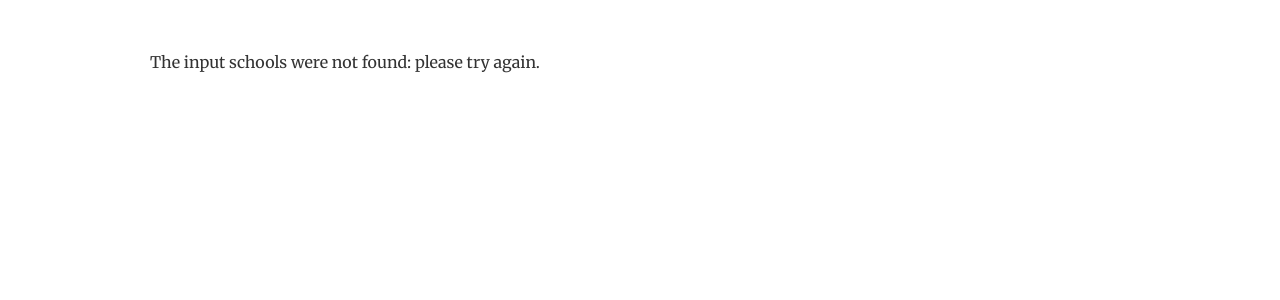
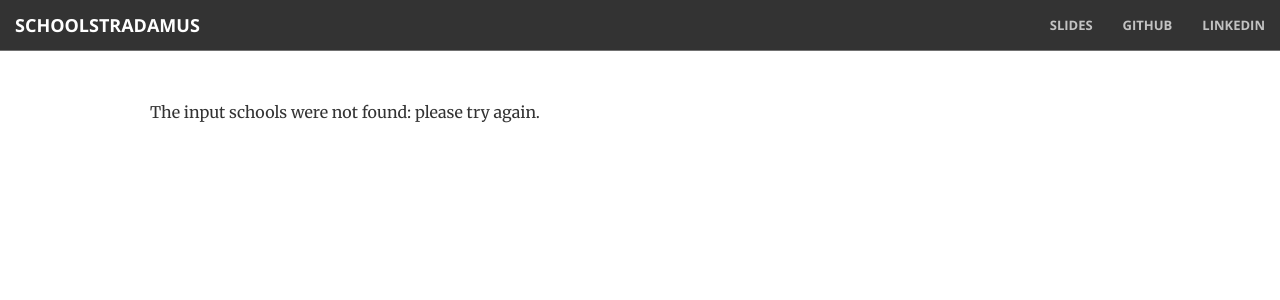
Before and after one commit to EricMichaelSmith/school_district_prediction, a Flask app: page /error in a window 1280 px wide. Shown: the top 300 px of the page. Run offline with Flask 2, Linux system fonts and the light colour scheme; parts of the project's set-up code (start-up, migrations or seed data) failed here and were passed over; some libraries are stand-ins or nearby versions.

Commit message:
Formatting slides and error pages and fixing input bug

```diff
--- a/app/static/css/creative.css
+++ b/app/static/css/creative.css
@@ -76,6 +76,10 @@ p {
     color: rgba(255,255,255,.7);
 }
 
+.vert-space {
+    margin-top: 50px;
+}
+
 section {
     padding: 50px 0;
 }
@@ -143,7 +147,7 @@ aside {
     }
 
     .navbar-noheader {
-        background-color: #333;
+        background-color: #333 !important;
     }
 
     .navbar-default .navbar-header .navbar-brand {
--- a/app/templates/error.html
+++ b/app/templates/error.html
@@ -36,7 +36,7 @@
 
 <body id="page-top">
 
-    <nav id="mainNav" class="navbar navbar-default navbar-fixed-top">
+    <nav id="mainNav" class="navbar navbar-default navbar-noheader navbar-fixed-top">
         <div class="container-fluid">
             <!-- Brand and toggle get grouped for better mobile display -->
             <div class="navbar-header">
@@ -46,12 +46,21 @@
                     <span class="icon-bar"></span>
                     <span class="icon-bar"></span>
                 </button>
-                <a class="navbar-brand page-scroll" href="#page-top">Schoolstradamus</a>
+                <a class="navbar-brand page-scroll" href="/">Schoolstradamus</a>
             </div>
 
             <!-- Collect the nav links, forms, and other content for toggling -->
             <div class="collapse navbar-collapse" id="bs-example-navbar-collapse-1">
                 <ul class="nav navbar-nav navbar-right">
+                    <li>
+                        <a class="page-scroll" href="/slides">Slides</a>
+                    </li>
+                    <li>
+                        <a class="page-scroll" href="https://github.com/EricMichaelSmith/">GitHub</a>
+                    </li>
+                    <li>
+                        <a class="page-scroll" href="https://www.linkedin.com/in/ericmchlsmith">LinkedIn</a>
+                    </li>
                 </ul>
             </div>
             <!-- /.navbar-collapse -->
@@ -61,7 +70,13 @@
 
     <section id="error">
         <div class="container">
-            <p>The input schools were not found: please try again.</p>
+            <div class="row">
+                <p class="vert-space">
+                </p>
+            </div>
+            <p>
+                The input schools were not found: please try again.
+            </p>
         </div>
     </section>
 
--- a/app/templates/slides.html
+++ b/app/templates/slides.html
@@ -71,6 +71,8 @@
     <section id="slides">
         <div class="container">
             <div class="row">
+                <p class="vert-space">
+                </p>
                 <div class="col-lg-12 text-center">
                     <h2 class="section-heading">Slides</h2>
                     <hr class="primary">
--- a/app/views.py
+++ b/app/views.py
@@ -103,7 +103,11 @@ def error():
 def schools_output():
     #pull 'Name1' and 'Name2' from input field and store them
     Name1 = request.args.get('Name1')
+    if not Name1:
+        Name1 = 'Long Island City High School'
     Name2 = request.args.get('Name2')
+    if not Name2:
+        Name2 = 'Queens Vocational And Technical High School'
     if 'Feature' in request.args:
         Feature = request.args.get('Feature')
     else:
```
